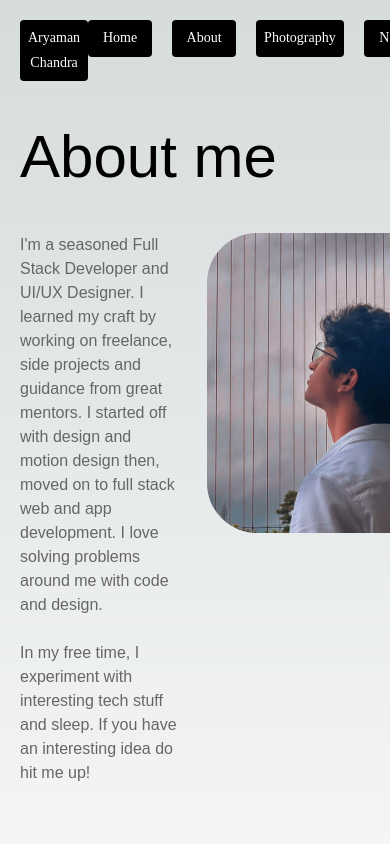
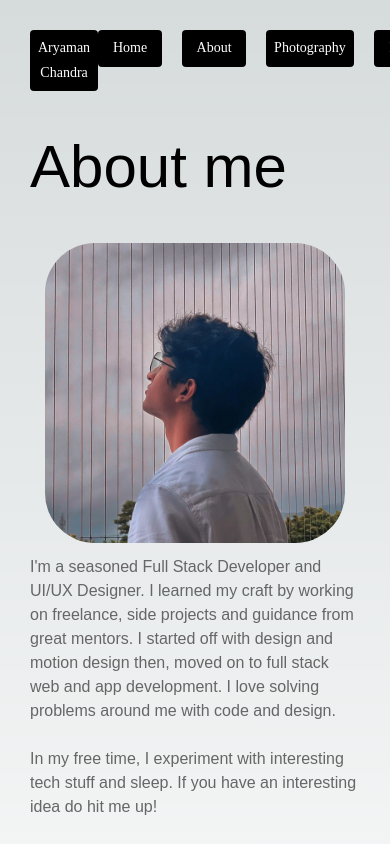
Before and after one commit to aryamanchandra/personalwebsite, a Next.js app: page /about in a window 390 px wide. Shown: the top 844 px of the page. Built offline with nearby package versions, Linux system fonts and the light colour scheme; a web font is replaced by a local one.

Commit message:
responsive layout page

```diff
--- a/src/app/about/page.tsx
+++ b/src/app/about/page.tsx
@@ -8,8 +8,8 @@ export default function About() {
       <Typography variant="h2" py={5}>
         About me
       </Typography>
-      <Grid container spacing={3}>
-        <Grid item xs={6}>
+      <Grid container spacing={1} flexDirection={{ xs: 'column-reverse', sm: 'row', md: 'row' }}>
+        <Grid item xs={12} sm={6} md={6}>
           <Typography color="#666666">
             I&apos;m a seasoned Full Stack Developer and UI/UX Designer. I learned my
             craft by working on freelance, side projects and guidance from great
@@ -22,7 +22,7 @@ export default function About() {
             If you have an interesting idea do hit me up!
           </Typography>
         </Grid>
-        <Grid item xs={6}>
+        <Grid item xs={12} sm={6} md={6} textAlign="center">
           <Image
             src="/profile.webp"
             alt="profile"
--- a/src/app/layout.tsx
+++ b/src/app/layout.tsx
@@ -34,7 +34,7 @@ export default function RootLayout({
               width: "100%",
               maxWidth: "50rem",
               marginX: "auto",
-              padding: "20px",
+              padding: "30px",
               '@media (max-width: 600px)': {
                 maxWidth: "100%",
               },
```
